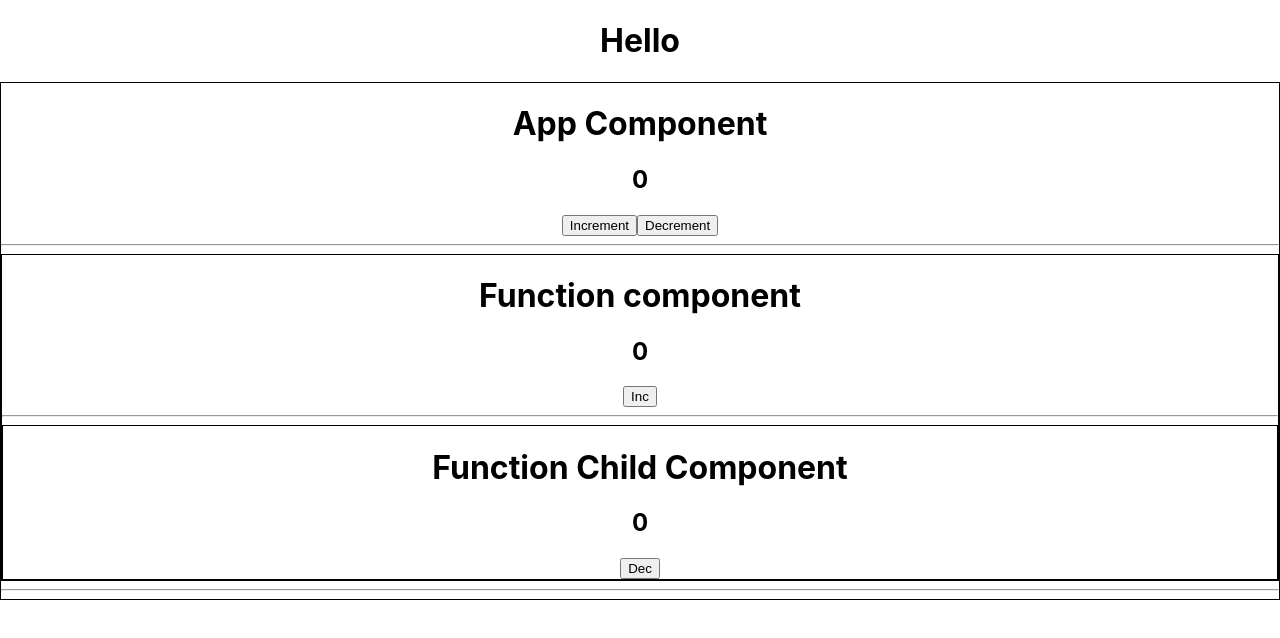
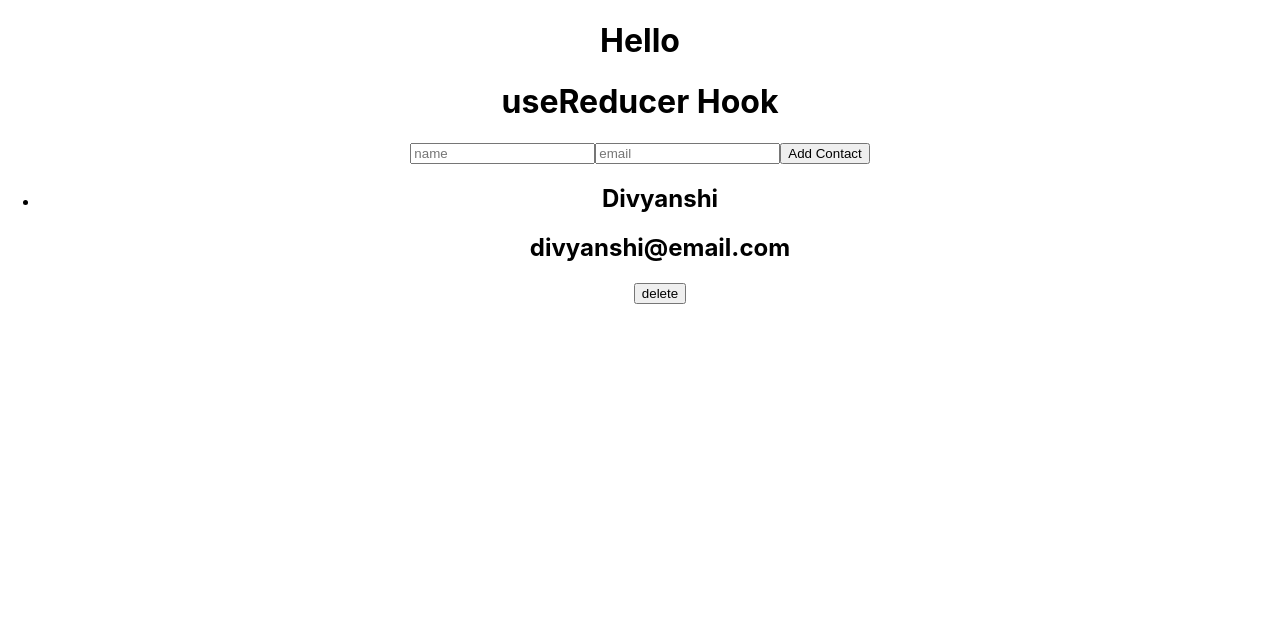
Before and after one commit to divyanshi-saxena/react_hooks, a React (Create React App) app: page / in a window 1280 px wide. Shown: the top 638 px of the page. Built offline with nearby package versions, Linux system fonts and the light colour scheme.

Commit message:
useReducer hook added

```diff
--- a/src/App.js
+++ b/src/App.js
@@ -4,6 +4,7 @@ import UseCallbackHook from './hooks/UseCallbackHook';
 import UseContextHook from './hooks/UseContextHook';
 import UseEffectHook from './hooks/UseEffectHook';
 import UseMemoHook from './hooks/UseMemoHook';
+import UseReducerHook from './hooks/UseReducerHook';
 import UseRefHook from './hooks/UseRefHook';
 import UseStateHook from './hooks/UseStateHook';
 
@@ -16,7 +17,8 @@ function App() {
       {/* <UseRefHook /> */}
       {/* <UseMemoHook /> */}
       {/* <UseCallbackHook /> */}
-      <UseContextHook />
+      {/* <UseContextHook /> */}
+      <UseReducerHook />
     </div>
   );
 }
--- /dev/null
+++ b/src/hooks/UseReducerHook.js
@@ -0,0 +1,99 @@
+import React, {useState, useReducer} from 'react'
+
+// const initialState = 0
+const initialState = [{
+  id: Date.now(),
+  name: "Divyanshi",
+  email: "divyanshi@email.com"
+}]
+function reducer(state, action) {
+  switch (action.type) {
+    case "add":
+      return [...state, action.payload];
+    case "delete":
+      return state.filter(contact => {
+        return contact.id !== action.payload.id
+      });
+    default:
+      throw new Error();
+  }
+  // switch (action.type) {
+  //   case "increment":
+  //     return state + 1;
+  //   case "decrement":
+  //     return state - 1;
+  //   default:
+  //     throw new Error();
+  // }
+}
+function UseReducerHook() {
+  /**
+   * To manage state, we can also use useReducer (apart from useState)
+   * It is used to manage complex states
+   * it takes 2 params, first is reducer function which takes state and action; and based on action
+   * is going to change the state and second param is initial value of state
+   * useReducer returns 2 things, state and dispatch function to dispatch action
+   * So whenever we need to click inc/dec button, it needs to dispatch an action and so on
+   *
+   * now this isn't exactly the case to use useReducer, we take complex example now
+   * change the initialState to array of objects
+   */
+  // const [counter, setCounter] = useState(0)
+  const [state, dispatch] = useReducer(reducer, initialState)
+  const [name, setName] = useState("")
+  const [email, setEmail] = useState("")
+  console.log(state)
+  // const increment = () => {
+  //   setCounter(counter + 1)
+  // }
+  // const decrement = () => {
+  //   setCounter(counter - 1)
+  // }
+  const addContact = (e) => {
+    e.preventDefault()
+    const contact = {
+      id: Date.now(),
+      name,
+      email
+    }
+    setName("")
+    setEmail("")
+    dispatch({type: "add", payload: contact})
+  }
+  return (
+    <div>
+      <h1>useReducer Hook</h1>
+      {/* <h2>{counter}</h2> */}
+      {/* <h2>{state}</h2> */}
+      <form onSubmit={addContact}>
+        <input type="text" placeholder="name" value={name}
+          onChange={e => setName(e.target.value)}
+        />
+        <input type="text" placeholder="email" value={email}
+          onChange={e => setEmail(e.target.value)}
+        />
+        <button>Add Contact</button>
+      </form>
+      <div>
+        <ul>
+          {state.map(contact => {
+            return (
+              <li key={contact.id}>
+                <h2>{contact.name}</h2>
+                <h2>{contact.email}</h2>
+                <div><button onClick={() => dispatch({ type: "delete", payload: { id: contact.id } })}>
+                delete</button></div>
+              </li>
+            )
+          })}
+        </ul>
+      </div>
+      {/* <button onClick={increment}>Increment</button> */}
+      {/* <button onClick={() => dispatch({type: "increment"})}>Increment</button> */}
+      {/* <button onClick={decrement}>Decrement</button> */}
+      {/* <button onClick={() => dispatch({type: "decrement"})}>Decrement</button> */}
+    </div>
+  )
+}
+
+export default UseReducerHook
```
